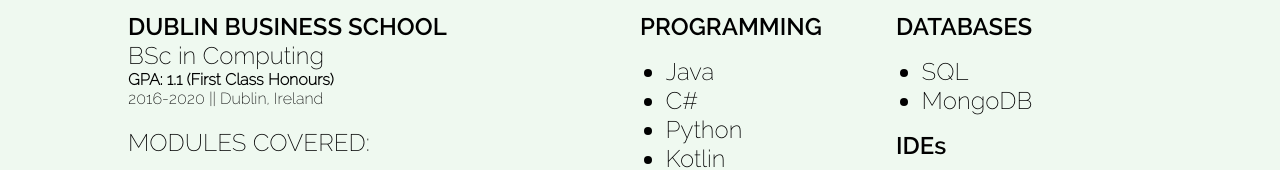
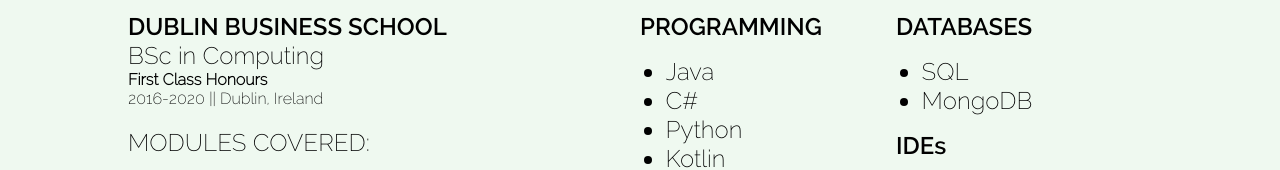
Before and after one commit to swizkhalifaa/curriculum-vitae, a React (Create React App) app: page / in a window 1280 px wide. Shown: the part 254-424 px from the top of the page. Built offline with nearby package versions, Linux system fonts and the light colour scheme.

Commit message:
Update App.js

```diff
--- a/src/App.js
+++ b/src/App.js
@@ -64,7 +64,7 @@
             </header>
             <header className="Bottom-header-light">BSc in Computing</header>
             <header className="Bottom-header-light-small">
-              <b>GPA: 1.1 (First Class Honours)</b>
+              <b>First Class Honours</b>
             </header>
             <header className="Bottom-header-light-small">
               2016-2020 || Dublin, Ireland
```
